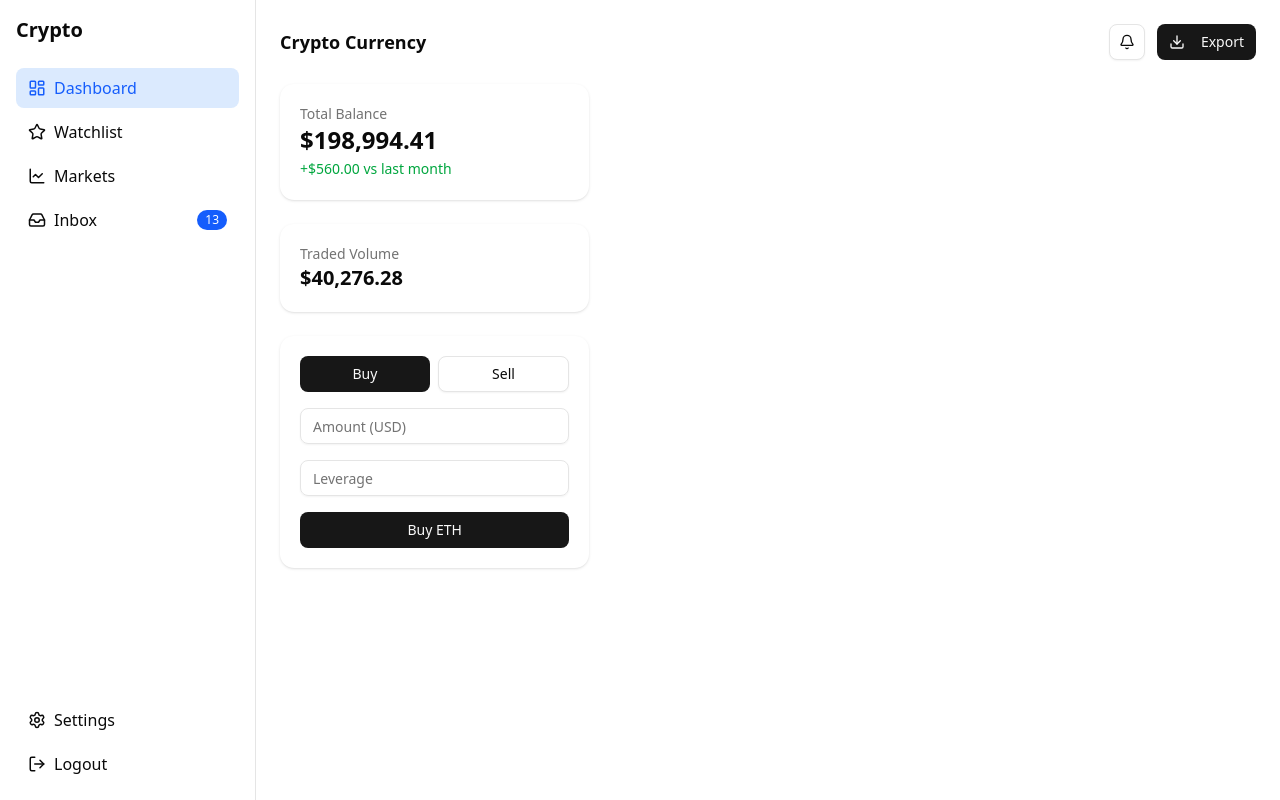
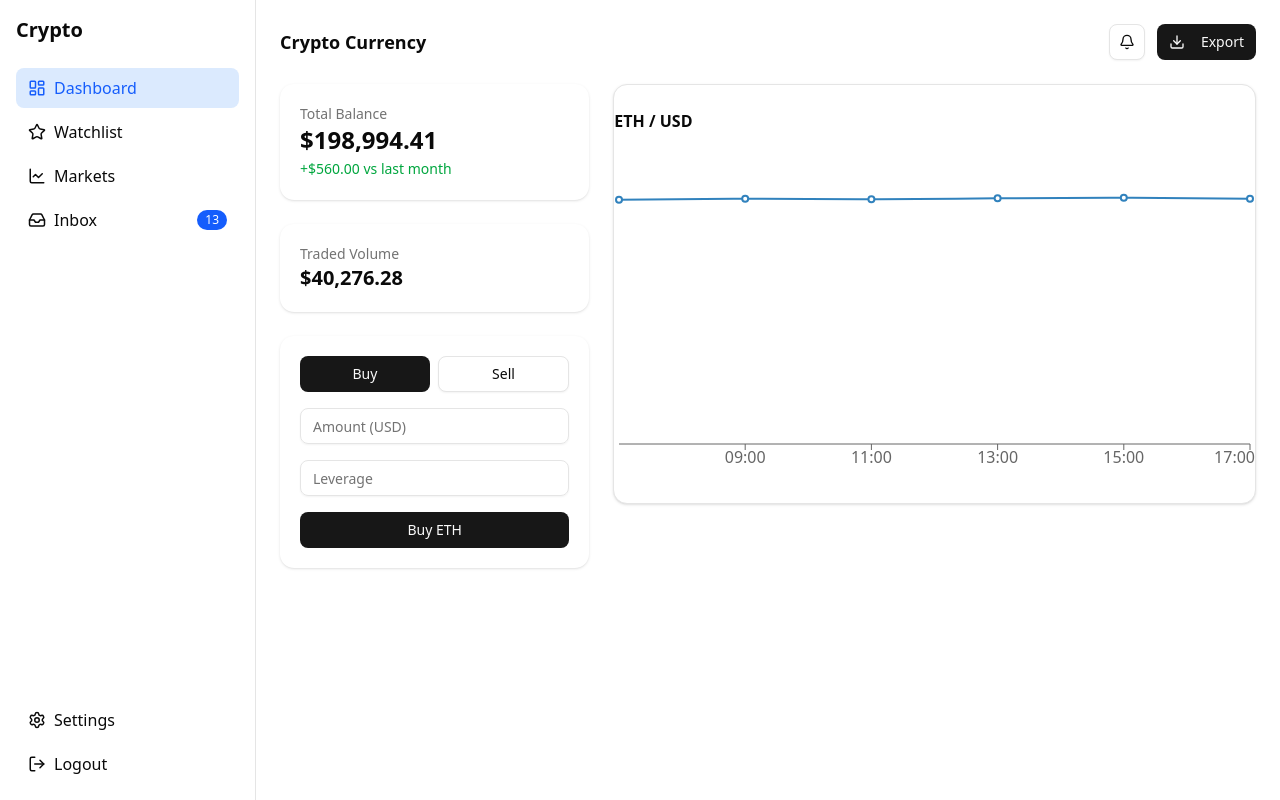
Before and after one commit to kishorekumargr/crypto-dashboard, a Next.js app: page / in a window 1280 px wide. Built offline with nearby package versions, Linux system fonts and the light colour scheme.

Commit message:
Add price chart

```diff
--- a/app/page.tsx
+++ b/app/page.tsx
@@ -1,4 +1,5 @@
 import BalanceCard from "@/components/dashboard/BalanceCard";
+import PriceChart from "@/components/dashboard/PriceChart";
 import StatsCard from "@/components/dashboard/StatsCard";
 import TradePanel from "@/components/dashboard/TradePanel";
 
@@ -10,7 +11,9 @@ export default function Dashboard() {
         <StatsCard title="Traded Volume" value="$40,276.28" />
         <TradePanel />
       </div>
-      <div className="lg:col-span-2 space-y-6"></div>
+      <div className="lg:col-span-2 space-y-6">
+        <PriceChart />
+      </div>
     </div>
   );
 }
--- /dev/null
+++ b/components/dashboard/PriceChart.tsx
@@ -0,0 +1,29 @@
+"use client";
+
+import { LineChart, Line, XAxis, Tooltip, ResponsiveContainer } from "recharts";
+import { Card } from "../ui/card";
+
+const data = [
+  { time: "07:00", price: 2388 },
+  { time: "09:00", price: 2397 },
+  { time: "11:00", price: 2392 },
+  { time: "13:00", price: 2401 },
+  { time: "15:00", price: 2408 },
+  { time: "17:00", price: 2397 },
+];
+
+export default function PriceChart() {
+  return (
+    <Card className="h-105">
+      <h3 className="font-semibold mb-4">ETH / USD</h3>
+
+      <ResponsiveContainer width="100%" height="100%">
+        <LineChart data={data}>
+          <XAxis dataKey="time" />
+          <Tooltip />
+          <Line type="monotone" dataKey="price" strokeWidth={2} />
+        </LineChart>
+      </ResponsiveContainer>
+    </Card>
+  );
+}
--- a/package.json
+++ b/package.json
@@ -16,6 +16,7 @@
     "next": "16.1.1",
     "react": "19.2.3",
     "react-dom": "19.2.3",
+    "recharts": "^3.6.0",
     "tailwind-merge": "^3.4.0"
   },
   "devDependencies": {
```
Also changed, not shown: 1 other file (tests, documents, lock files or other folders).
